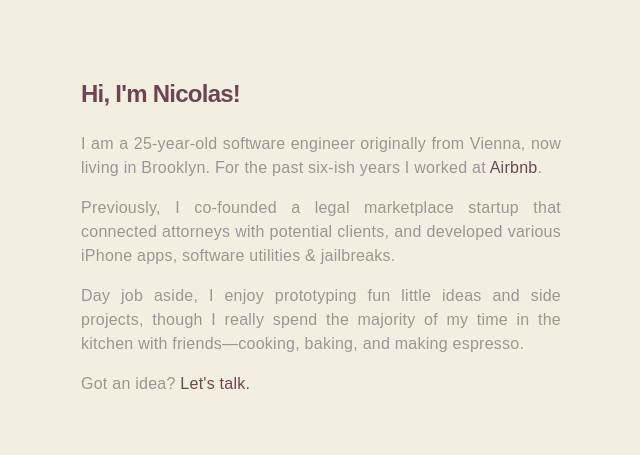
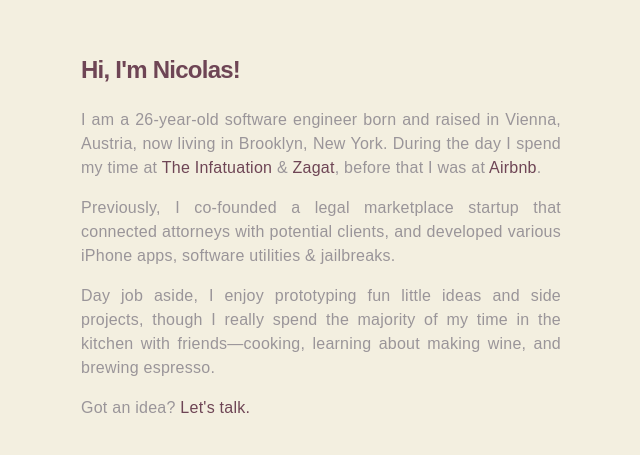
Before and after one commit to nhaunold/nhaunold.github.io, a plain HTML site: page index.html in a window 1280 px wide. Shown: the part 166-621 px from the top of the page, without its empty margins (319-959 px from the left). Drawn offline with Linux system fonts and the light colour scheme.

Commit message:
Update index.html

```diff
--- a/index.html
+++ b/index.html
@@ -12,8 +12,8 @@
     <main>
       <h2>Hi, I'm Nicolas!</h2>
       <p>
-        I am a 25-year-old software engineer originally from Vienna, now living
-        in Brooklyn. For the past six-ish years I worked at <a href="https://airbnb.com">Airbnb</a>.
+        I am a 26-year-old software engineer born and raised in Vienna, Austria, now living in Brooklyn, New York.
+        During the day I spend my time at <a href="https://theinfatuation.com/">The Infatuation</a> & <a href="https://zagat.com">Zagat</a>, before that I was at <a href="https://airbnb.com">Airbnb</a>.
       </p>
       <p>
         Previously, I co-founded a legal marketplace startup that connected
@@ -22,8 +22,7 @@
       </p>
       <p>
         Day job aside, I enjoy prototyping fun little ideas and side projects,
-        though I really spend the majority of my time in the kitchen with friends—cooking,
-        baking, and making espresso.
+        though I really spend the majority of my time in the kitchen with friends—cooking, learning about making wine, and brewing espresso.
       </p>
       <p>Got an idea? <a href="mailto:nicolas@hey.com">Let's talk.</a></p>
     </main>
```
